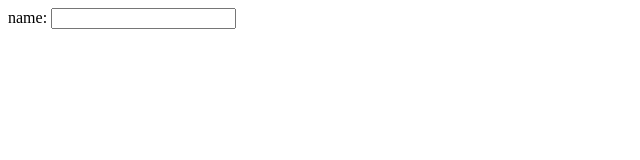
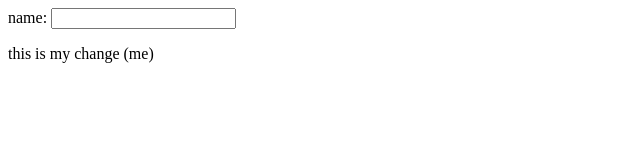
Before and after one commit to emad547/git-practice, a plain HTML site: page login.html in a window 1280 px wide. Shown: the whole page, without its empty margins (0-640 px from the left). Drawn offline with Linux system fonts and the light colour scheme.

Commit message:
I change the login page

```diff
--- a/login.html
+++ b/login.html
@@ -9,6 +9,7 @@
     <form action="./index.html">
         <label for="">name:</label>
         <input type="text">
+        <p>this is my change (me)</p>
     </form>
 </body>
 </html>
```
